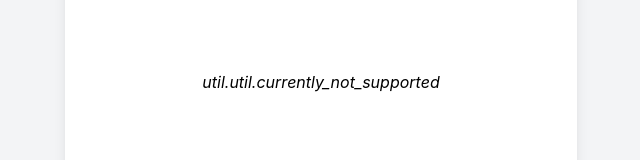
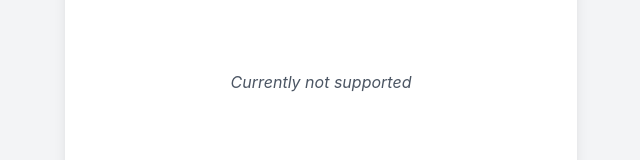
Before and after one commit to The0mikkel/barcode-qrcode-generator, a React (Vite) app: page / in a window 1280 px wide. Both pictures are taken after a click on the radio button "QR Code". Shown: the part 322-482 px from the top of the page, without its empty margins (319-959 px from the left). Built offline with nearby package versions, Linux system fonts and the light colour scheme.

Commit message:
Fix qr code not implemented text

```diff
--- a/src/pages/App.tsx
+++ b/src/pages/App.tsx
@@ -83,9 +83,9 @@ function Body() {
 				</div>
 				{/* Generator */}
 				{generator === "barcode" && <Generator />}
-				{generator === "qr" && <div className="flex justify-center my-20">
+				{generator === "qr" && <div className="flex justify-center my-20 text-gray-600 dark:text-gray-400">
 					<i>
-						{t('util.util.currently_not_supported')}
+						{t('util.currently_not_supported')}
 					</i>
 				</div>}
 
```
